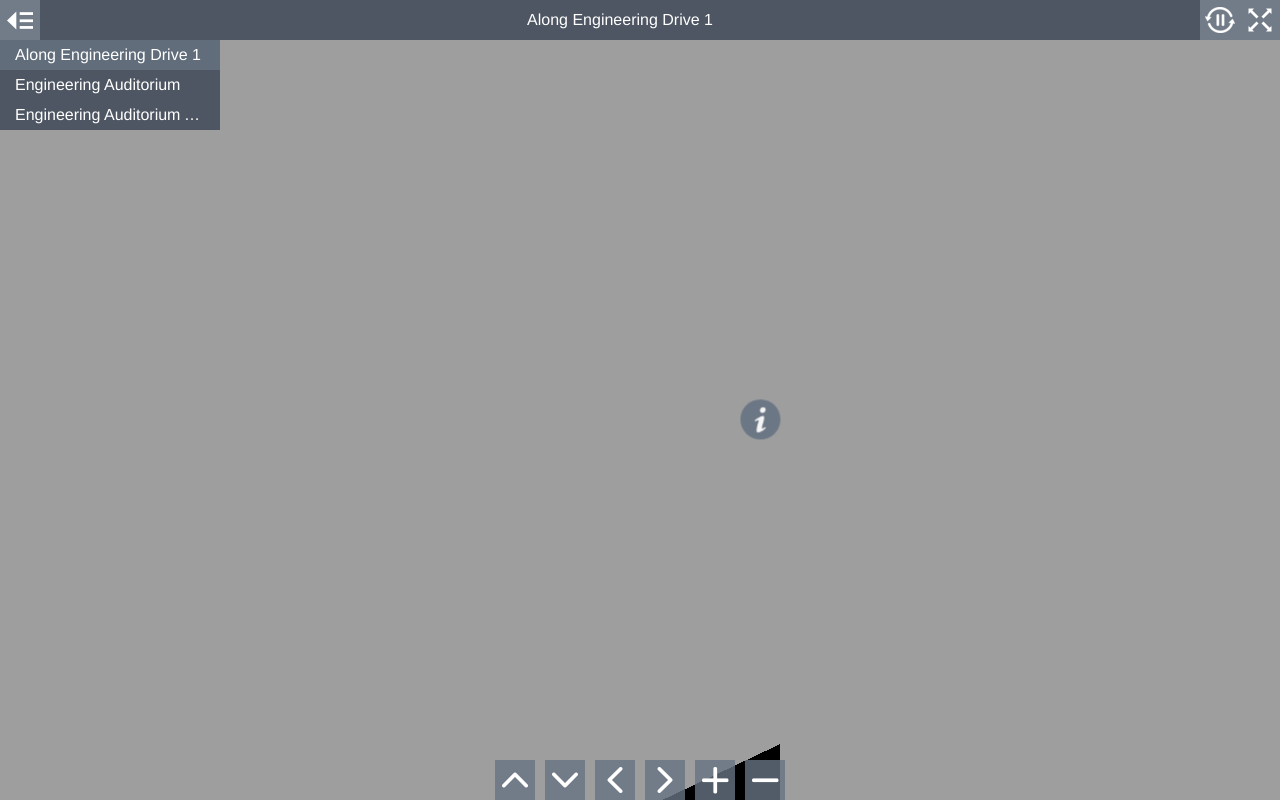
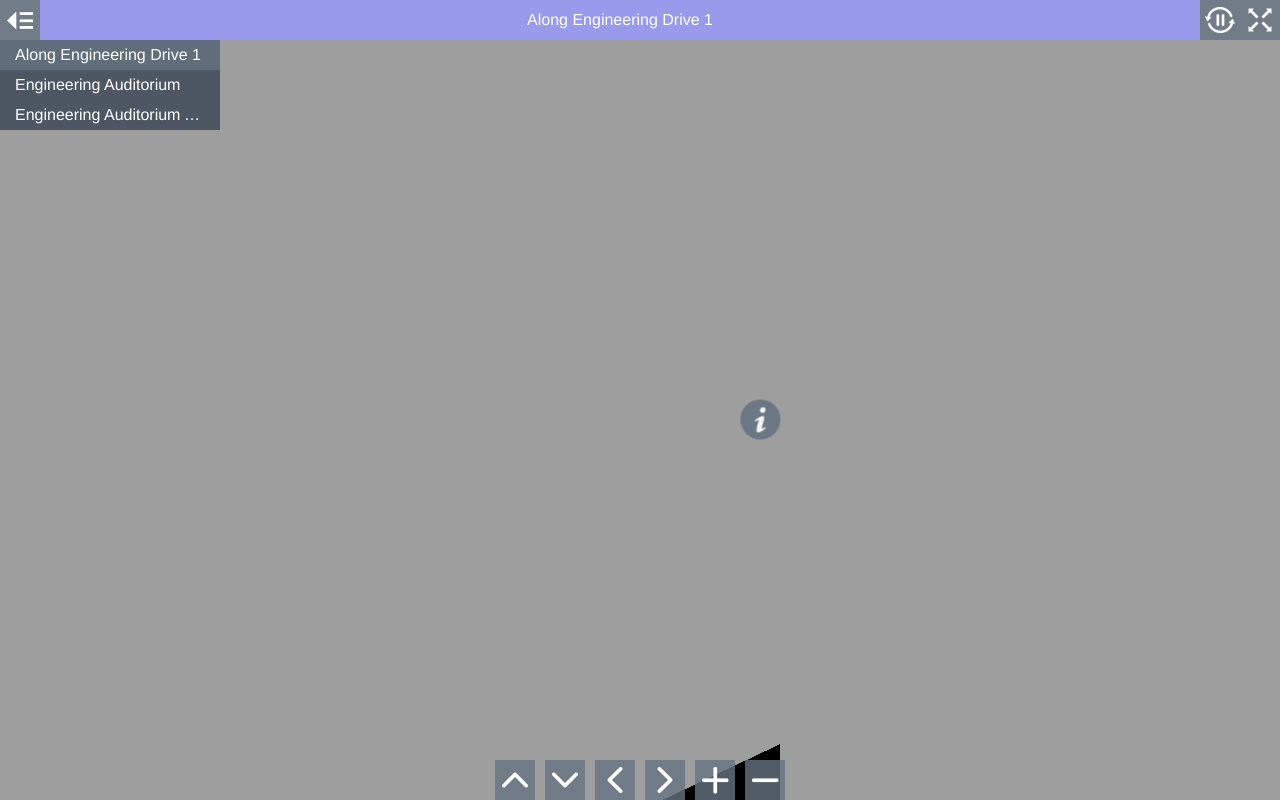
Before and after one commit to annikasy/220512EnginTour, a plain HTML site: page index.html in a window 1280 px wide. Drawn offline with Linux system fonts and the light colour scheme; animation ran at ten frames a second.

Commit message:
new title colour

```diff
--- a/style.css
+++ b/style.css
@@ -79,8 +79,8 @@ body.multiple-scenes.mobile #titleBar {
   height: 100%;
   line-height: 30px;
   padding: 5px;
-  background-color: rgb(58,68,84);
-  background-color: rgba(58,68,84,0.8);
+  background-color: rgb(153,153,255);
+  background-color: rgba(153,153,255,0.8);
   overflow: hidden;
   text-overflow: ellipsis;
   white-space: nowrap;
```
